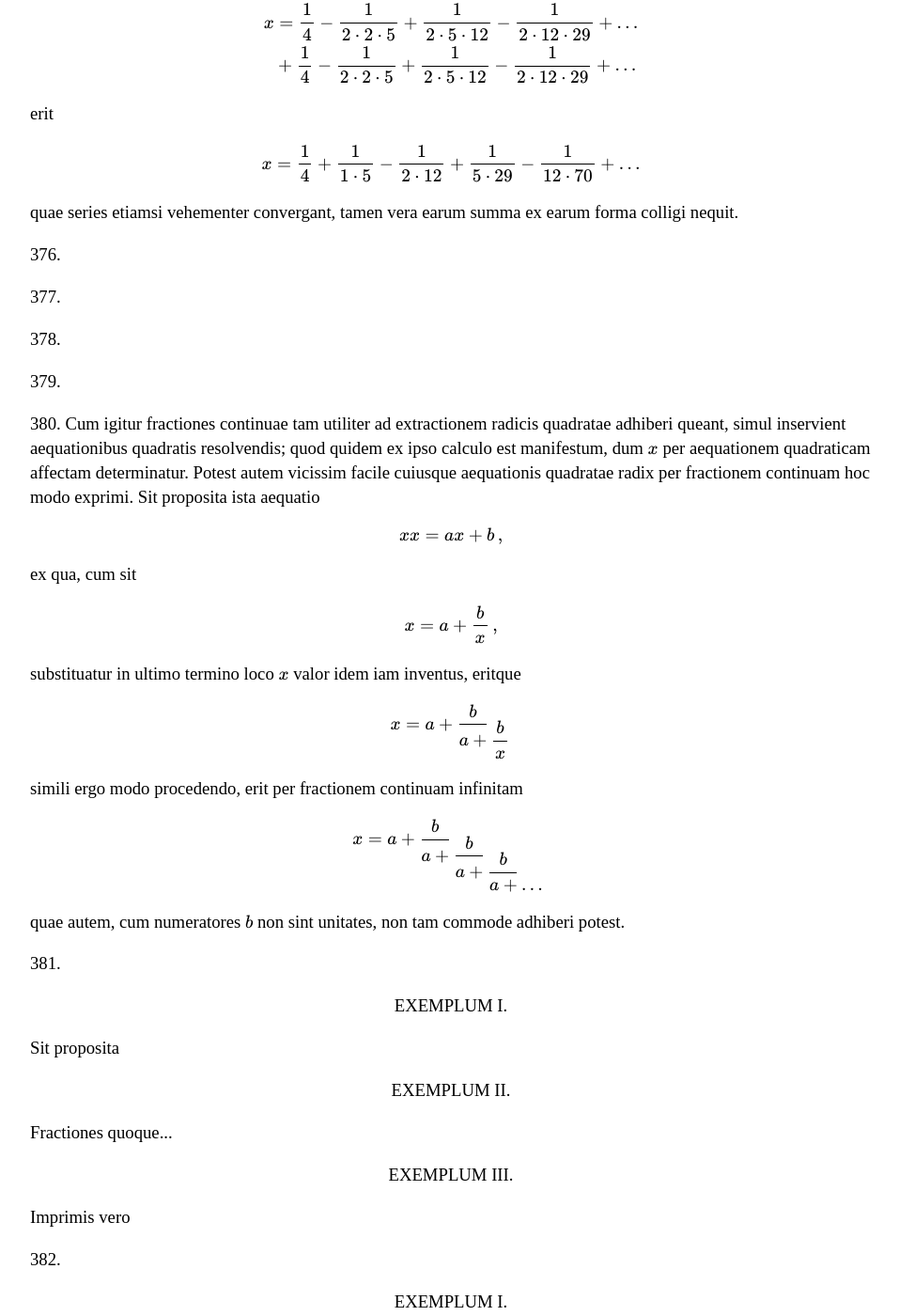
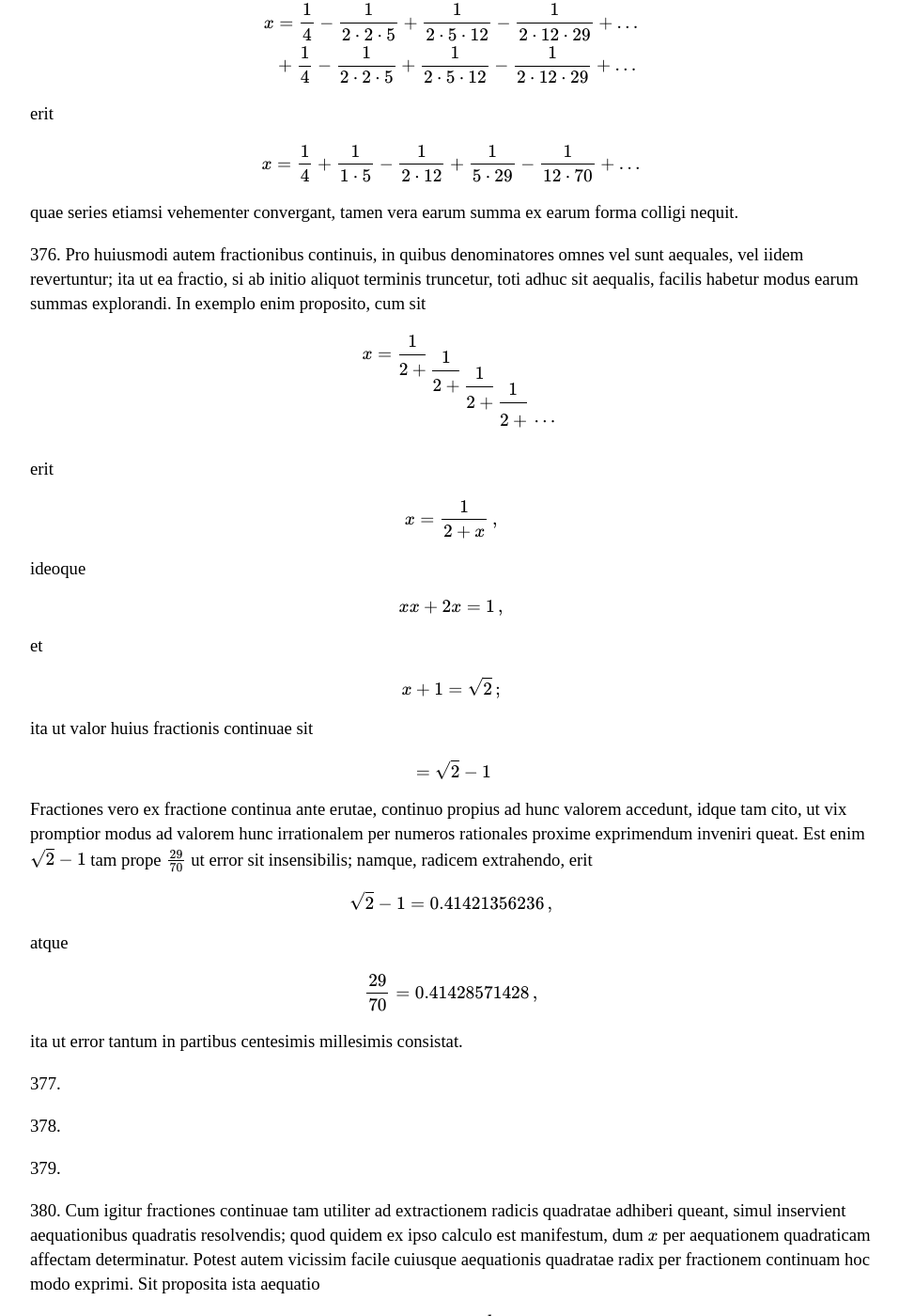
Before and after one commit to ttdoucet/ttdoucet.github.io, a Jekyll site: the page built from euler/e101.html, in a window 1280 px wide and 1400 px high, scrolled down 16238 px. Shown: the whole window at 94% size, without its empty margins (160-1117 px from the left). Built offline with Jekyll 4.4.1, drawn with Linux system fonts in a browser that asks for light colours; formulas are drawn with MathJax 3.

Commit message:
Section 376 of continued fractions.

```diff
--- a/euler/e101.html
+++ b/euler/e101.html
@@ -864,6 +864,57 @@ x = {1\over 4} + {1\over 1\cdot 5} - {1\over 2\cdot 12} + {1\over 5\cdot 29} - {
 quae series etiamsi vehementer convergant, tamen vera earum summa ex earum forma colligi nequit.
 
 <p>376.
+Pro huiusmodi autem fractionibus continuis, in quibus denominatores
+omnes vel sunt aequales, vel iidem revertuntur; ita ut ea fractio, si ab initio
+aliquot terminis truncetur, toti adhuc sit aequalis, facilis habetur modus earum
+summas explorandi. In exemplo enim proposito, cum sit
+
+\begin{equation}
+x = {\cofrac 1 2 {\cofrac 1 2 {\cofrac 1 2 {\cofrac 1 2 \tailfrac}}}}
+\end{equation}
+
+erit
+
+\begin{equation}
+x = {1\over 2+x}\,,
+\end{equation}
+
+ideoque
+
+\begin{equation}
+xx + 2x = 1 \,,
+\end{equation}
+
+et
+
+\begin{equation}
+x + 1 = \sqrt 2 \,;
+\end{equation}
+
+ita ut valor huius fractionis continuae sit
+
+\begin{equation}
+{} = \sqrt 2 - 1
+\end{equation}
+
+Fractiones vero ex fractione continua ante erutae, continuo propius ad hunc
+valorem accedunt, idque tam cito, ut vix promptior modus ad valorem hunc
+irrationalem per numeros rationales proxime exprimendum inveniri queat.
+Est enim \(\sqrt{2}-1\) tam prope \(29\over 70\) ut error sit insensibilis;
+namque, radicem extrahendo, erit
+
+\begin{equation}
+\sqrt{2}-1 = 0.41421356236\,,
+\end{equation}
+
+atque
+
+\begin{equation}
+{29\over 70} = 0.41428571428\,,
+\end{equation}
+
+ita ut error tantum in partibus centesimis millesimis consistat.
+
 
 <p>377.
 
```
